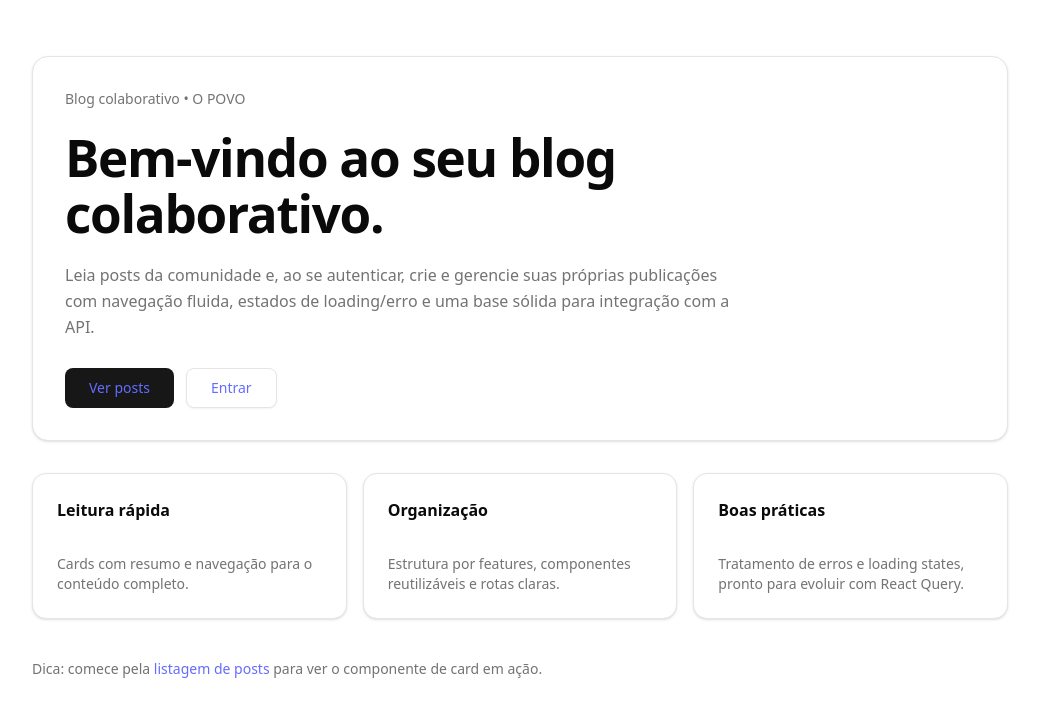
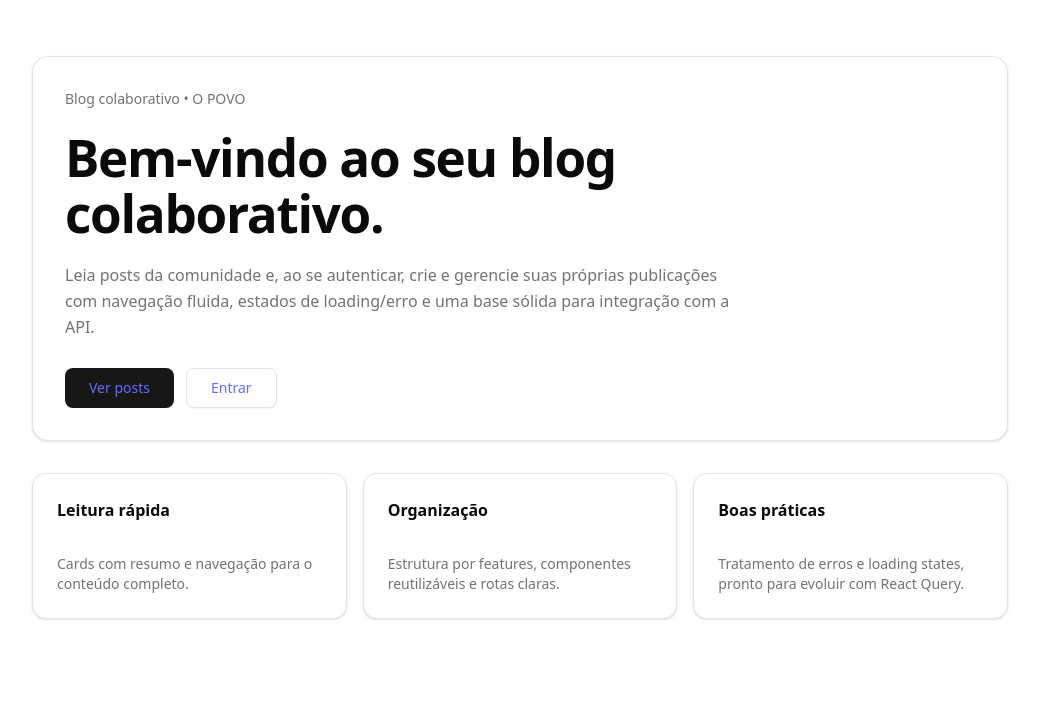
Before and after one commit to mateuscarvalhodev/oPovoFS, a React (Vite) app in the folder frontEnd/oPovoFE/: page / in a window 1280 px wide. Shown: the top 716 px of the page, without its empty margins (120-1159 px from the left). Built offline with nearby package versions, Linux system fonts and the light colour scheme.

Commit message:
add border to avatar

```diff
--- a/frontEnd/oPovoFE/src/components/AppHeader.tsx
+++ b/frontEnd/oPovoFE/src/components/AppHeader.tsx
@@ -61,7 +61,7 @@ export function AppHeader() {
                   className="rounded-full"
                   aria-label="Menu do usuário"
                 >
-                  <Avatar className="h-9 w-9">
+                  <Avatar className="h-9 w-9 border-4 border-blue-700">
                     <AvatarFallback>
                       {session?.user?.name ? (
                         initials(session.user.name)
--- a/frontEnd/oPovoFE/src/features/home/pages/WelcomePage.tsx
+++ b/frontEnd/oPovoFE/src/features/home/pages/WelcomePage.tsx
@@ -67,15 +67,7 @@ export function WelcomePage() {
           </Card>
         </section>
 
-        <footer className="mt-10 text-sm text-muted-foreground">
-          <p>
-            Dica: comece pela{" "}
-            <Link to="/posts" className="font-medium text-foreground underline">
-              listagem de posts
-            </Link>{" "}
-            para ver o componente de card em ação.
-          </p>
-        </footer>
+        <footer className="mt-10 text-sm text-muted-foreground"></footer>
       </div>
     </div>
   );
--- a/frontEnd/oPovoFE/src/features/posts/pages/postsListPage.tsx
+++ b/frontEnd/oPovoFE/src/features/posts/pages/postsListPage.tsx
@@ -86,7 +86,7 @@ export function PostsListPage() {
             setQuery(e.target.value);
             setPage(1);
           }}
-          placeholder="Buscar por título, autor ou conteúdo..."
+          placeholder="Buscar por título..."
           aria-label="Buscar posts"
         />
       </header>
```
